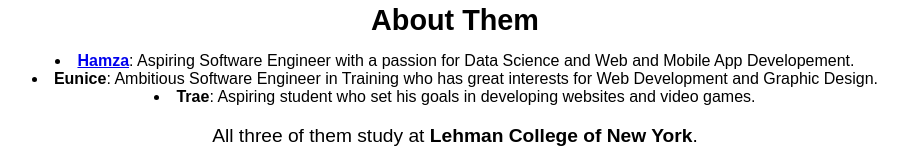
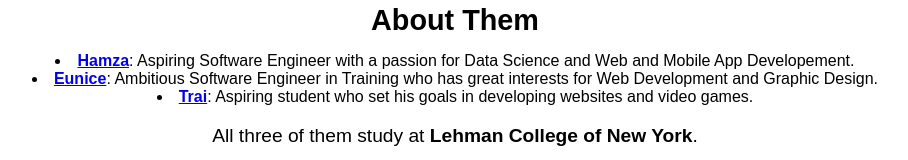
Before and after one commit to BxHamzz/MultipageHTML, a plain HTML site: page index.html in a window 1280 px wide. Shown: the part 223-383 px from the top of the page, without its empty margins (185-1093 px from the left). Drawn offline with Linux system fonts and the light colour scheme.

Commit message:
Update index.html
fixed an issue

```diff
--- a/index.html
+++ b/index.html
@@ -20,8 +20,8 @@
         <h3>About Them</h3>
         <ul>
             <li><strong><a href="Hamza.html">Hamza</a></strong>: Aspiring Software Engineer with a passion for Data Science and Web and Mobile App Developement.</li>
-            <li><strong><a href="Eunice.html"></a>Eunice</strong>: Ambitious Software Engineer in Training who has great interests for Web Development and Graphic Design. </li>
-            <li><strong><a href="Trai.html"></a>Trae</strong>: Aspiring student who set his goals in developing websites and video games. </li>
+            <li><strong><a href="Eunice.html">Eunice</a></strong>: Ambitious Software Engineer in Training who has great interests for Web Development and Graphic Design. </li>
+            <li><strong><a href="Trai.html">Trai</a></strong>: Aspiring student who set his goals in developing websites and video games. </li>
         </ul>
     </section>
 
```
